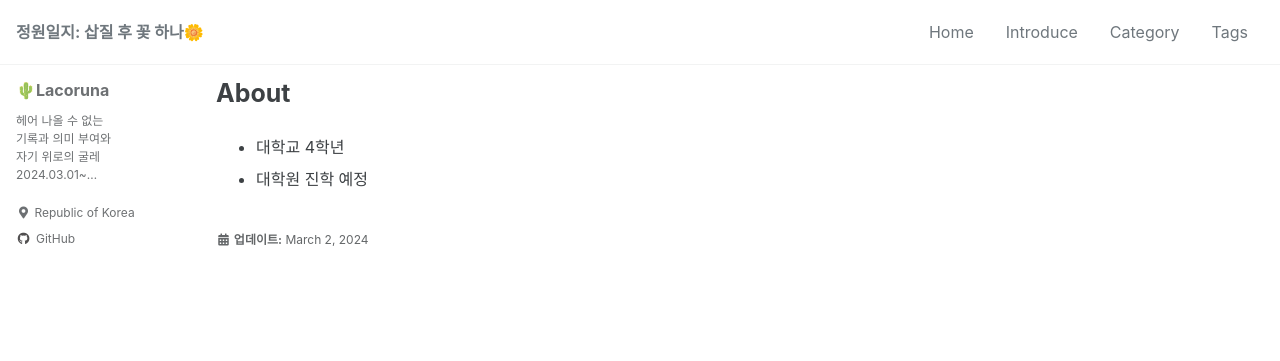
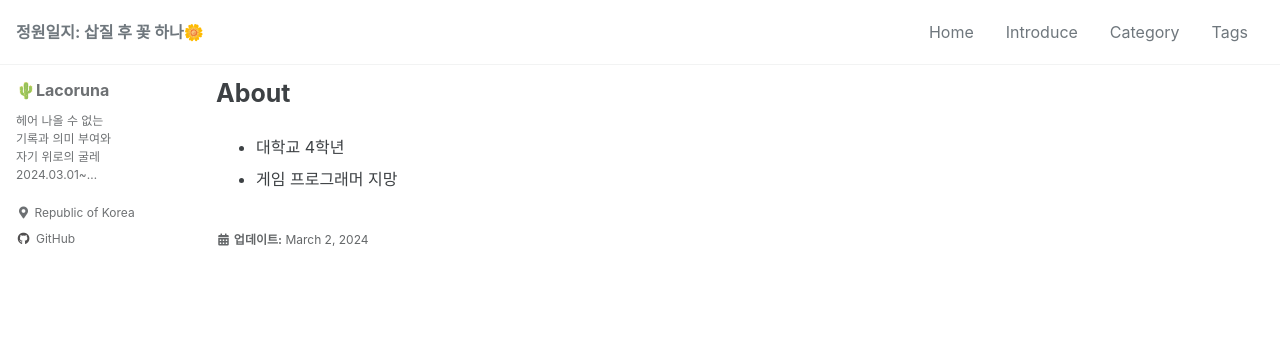
Before and after one commit to La-Coruna/La-Coruna.github.io, a Jekyll site: the page built from _pages/about.md, in a window 1280 px wide. Shown: the top 361 px of the page. Built offline with Jekyll 4.4.1, drawn with Linux system fonts in a browser that asks for light colours; cached includes are drawn as plain includes.

Commit message:
about 수정

```diff
--- a/_pages/about.md
+++ b/_pages/about.md
@@ -7,4 +7,4 @@ toc: false
 ---
 
 - 대학교 4학년
-- 대학원 진학 예정
+- 게임 프로그래머 지망
```
